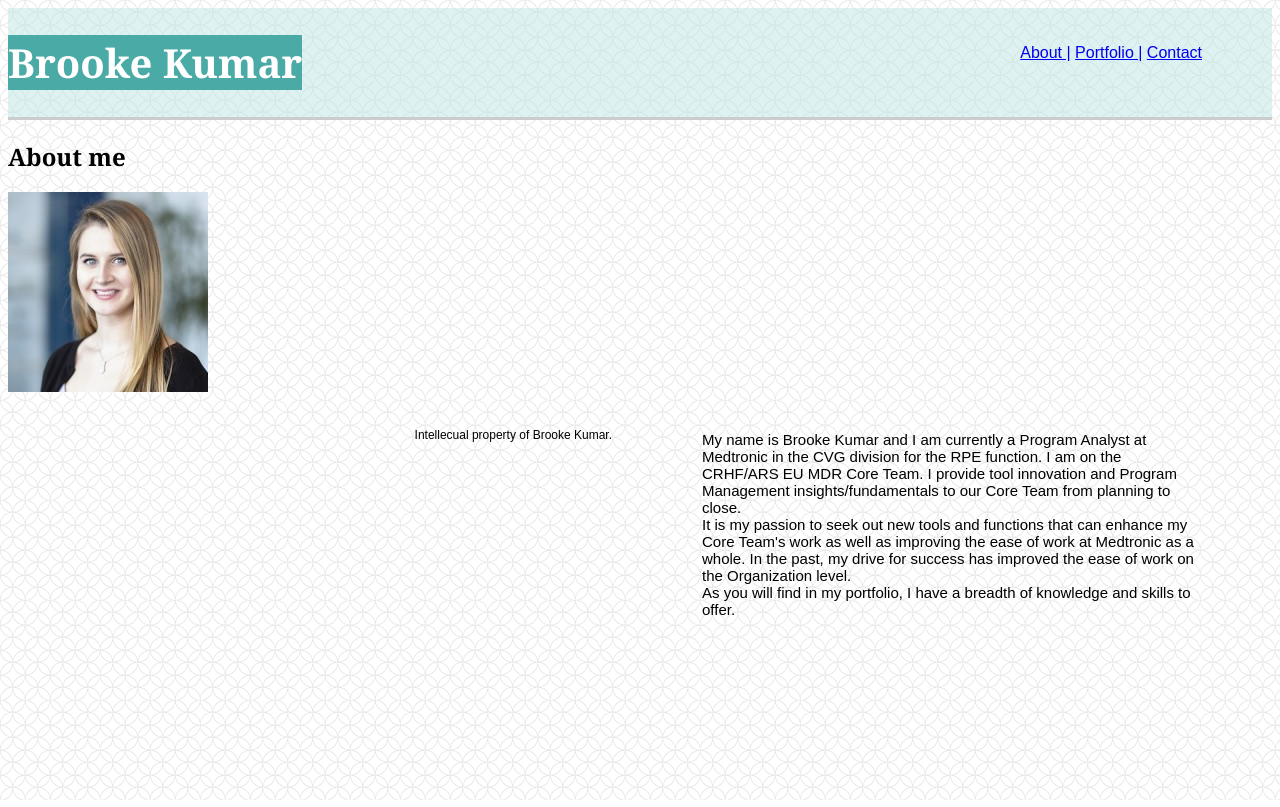
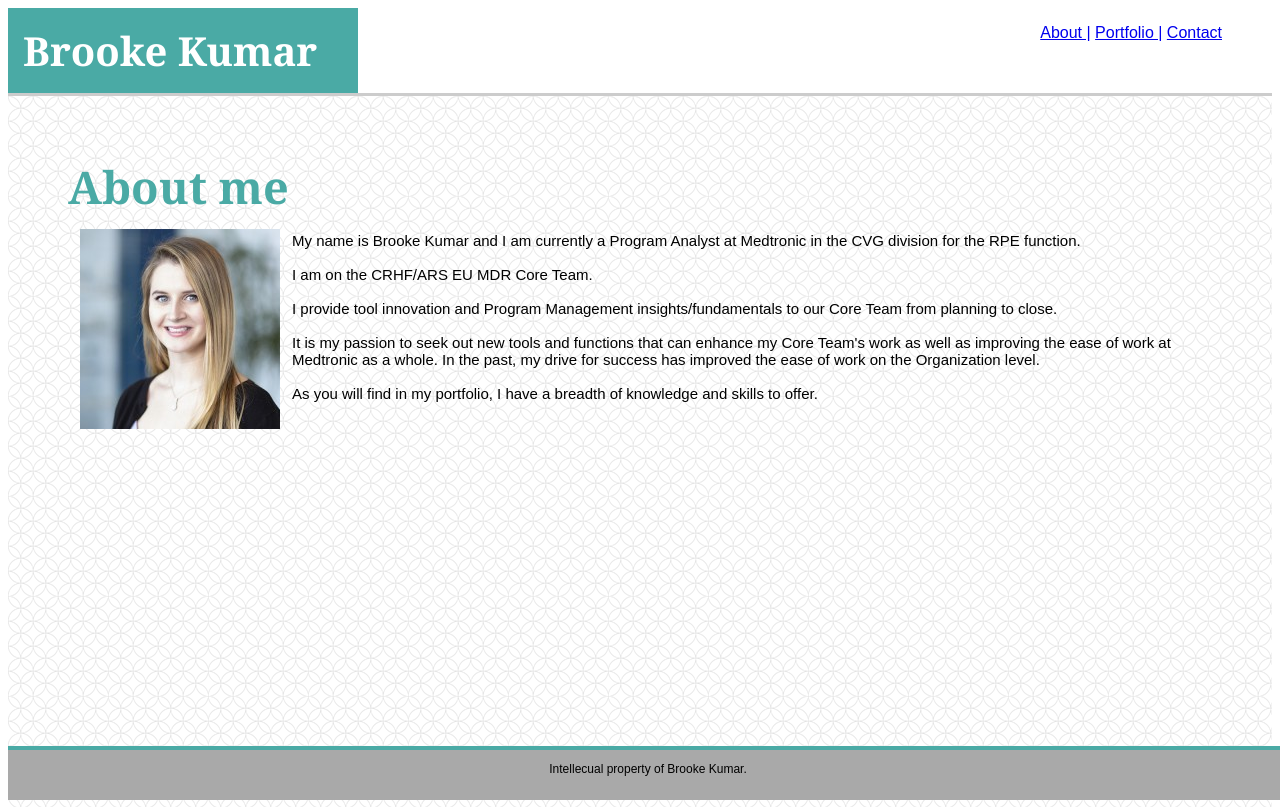
Before and after one commit to brookekumar/brookekumar.github.io, a plain HTML site: page unit1/index.html in a window 1280 px wide. Shown: the top 807 px of the page. Drawn offline with Linux system fonts and the light colour scheme.

Commit message:
Wednesday

```diff
--- a/unit1/assets/css/style.css
+++ b/unit1/assets/css/style.css
@@ -1,29 +1,53 @@
 .body{
-
+    background-image:url(../images/background.png);
+   font-family:'Georgia', Times, 'Times New Roman', serif;
+    height: 2000px;
+    margin:0;
 }
-
 
 header{
     overflow: hidden;
-    background-color:#c0e7e586;
+    background-color: white;
     border-bottom: 3px solid #cccccc;
-
+    color: #4aaaa5;
+    margin: 0;
 }
 
 h1{
-    background-color: #4aaaa5;
+    background: #4aaaa5;
     color: white;
     float: left;
+    font-family: 'Georgia', Times, 'Times New Roman', serif;
+    font-size: 40px;
+    width: 320px;
+    padding: 15px;
+    margin:0;
 }
 
-p{
+.links{
     float: right;
-    padding: 20px;
+    padding: 0;
     margin-right: 50px;
+    text-align: center;
+    font-family: 'Arial', 'Helvetica Neue', Helvetica, sans-serif;
 }
 
 .footer{
+    background-color: darkgray;
+    font-family:  'Arial', 'Helvetica Neue', Helvetica, sans-serif;
+    font-size: 12px;
+    height: 50px;
+    position: absolute;
+    bottom: 0;
+    width: 100%;
+    border-top: 4px solid #4aaaa5;
+    text-align: center;
+}
 
+#fronttext{
+    font-size: 15px;
+    font-family: 'Arial', 'Helvetica Neue', Helvetica, sans-serif;
+    color: black;
 }
 
 .content{
@@ -34,17 +58,19 @@ p{
 
 }
 
-#body{
-    background-image:url(../images/background.png);
-
-}
 
 #aboutme{
+    font-family:'Georgia', Times, 'Times New Roman', serif;
+    font-size: 30px;
+    color: #4aaaa5;
+    Height: 400px;
+    padding: 60px;
 
 }
 
 #frontpageimage{
-
+  float: left;
+  padding: 12px;
 }
 
 #indextext{
--- a/unit1/index.html
+++ b/unit1/index.html
@@ -6,27 +6,23 @@
   <title>Brooke Kumar Portfolio</title>
   <link rel="stylesheet" type="text/css" href="assets/css/style.css">
 </head>
-
+<body>
     <header>
-        <h1 style="font-size:40px;font-family: 'Georgia', Times, 'Times New Roman', serif;">
+        <h1>
             Brooke Kumar
         </h1>
 
-        <p style="font-family: 'Arial', 'Helvetica Neue', Helvetica, sans-serif;">
+        <p class="links">
             <a class="active" href="index.html">About |</a>
             <a href="portfolio.html">Portfolio |</a>
             <a href=contact.html>Contact</a>
         </p>
     </header>
 
-<section class="click here">
-
-</section>
-
-<body id="body">
+    <div class="body">
 
     <div id="aboutme">
-    <h2 style="font-family: 'Georgia', Times, 'Times New Roman', serif;">
+        <h2 style=margin:0;>
             About me
         </h2>
 
@@ -34,26 +30,26 @@
         src="assets/images/brookekumar.jpg"
         alt="Brooke and Grisha Kumar"
         />
-
-    <section id="indextext">
-        <p style="max-width:500px;font-size: 15px; font-family: 'Arial', 'Helvetica Neue', Helvetica, sans-serif;">
-            My name is Brooke Kumar and I am currently a Program Analyst at Medtronic in the CVG division for the RPE function. I am on the CRHF/ARS EU MDR Core Team.
-            I provide tool innovation and Program Management insights/fundamentals to our Core Team from planning to close.<br>
-            It is my passion to seek out new tools and functions that can enhance my Core Team's work as well as improving the ease of work at Medtronic as a whole. In the past, my drive for success has improved the ease of work on the Organization level. <br>
-            As you will find in my portfolio, I have a breadth of knowledge and skills to offer. <br>
+        <div id="fronttext">
+        <p>
+            My name is Brooke Kumar and I am currently a Program Analyst at Medtronic in the CVG division for the RPE function. <br><br>I am on the CRHF/ARS EU MDR Core Team.<br> <br>
+            I provide tool innovation and Program Management insights/fundamentals to our Core Team from planning to close.<br><br>
+            It is my passion to seek out new tools and functions that can enhance my Core Team's work as well as improving the ease of work at Medtronic as a whole. In the past, my drive for success has improved the ease of work on the Organization level. <br><br>
+            As you will find in my portfolio, I have a breadth of knowledge and skills to offer. <br><br>
         </p>
-    </section>
         </div>
 
-</body>
+    </div>
 
-<section id="footer">
-<footer style="font-size: 12px; font-family: 'Arial', 'Helvetica Neue', Helvetica, sans-serif;">
+</div>
+
+<div class="footer">
+<footer>
     <p>
         Intellecual property of Brooke Kumar.
     </p>
 </footer>
 </section>
+</body>
 
-</body>
 </html>
```
Lines whose indentation alone changed are shown as unchanged.
